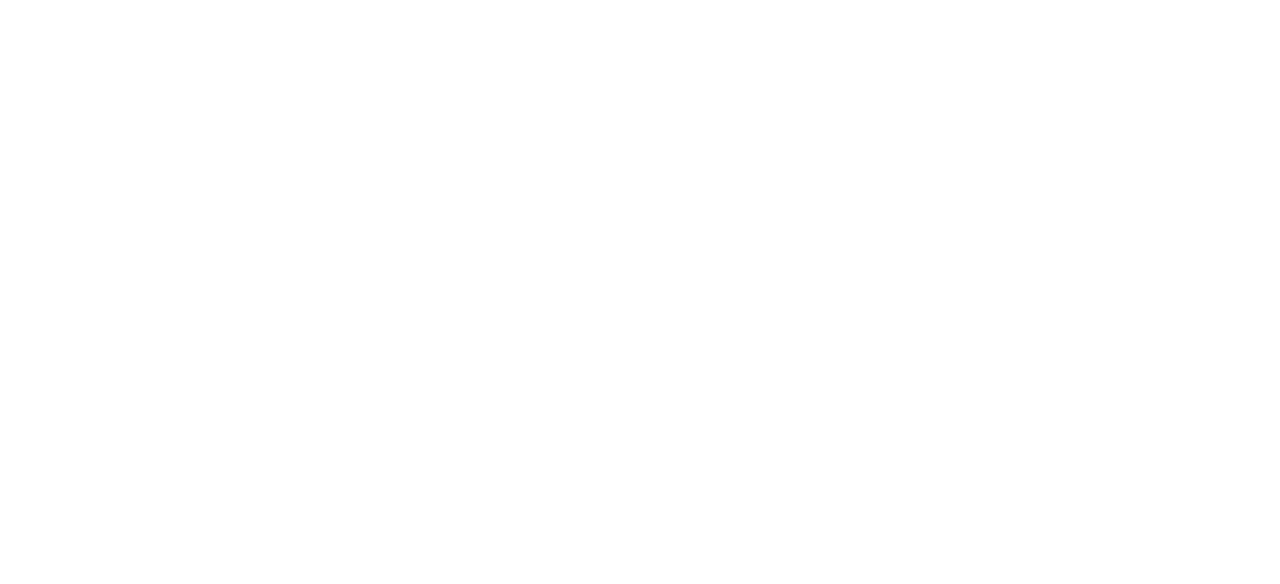
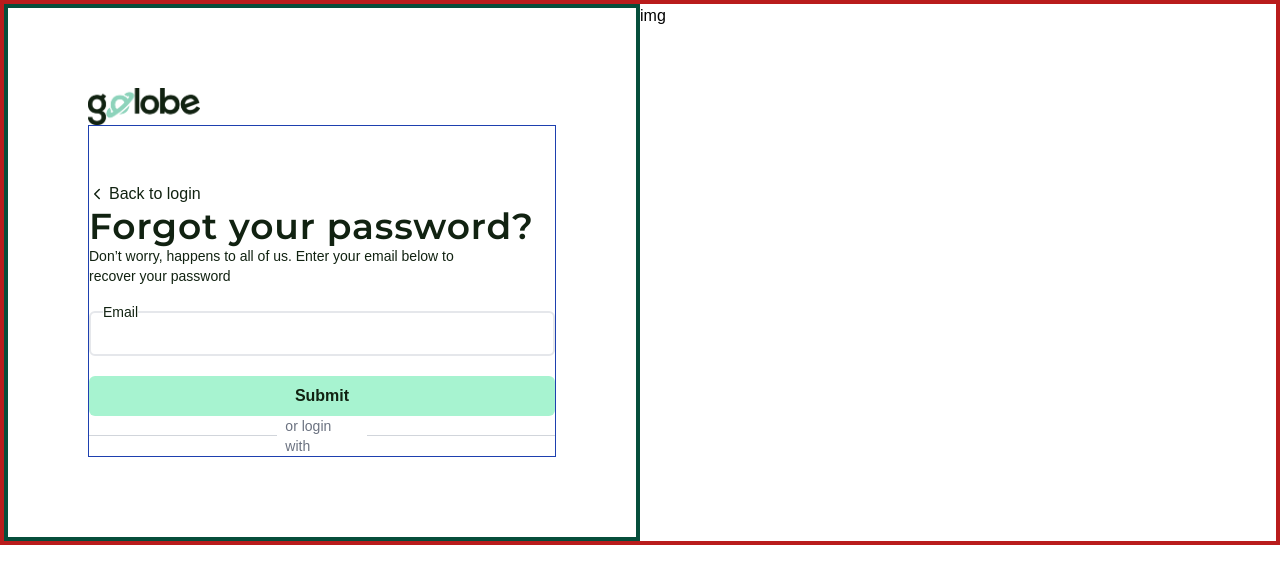
Before and after one commit to Heritagify/Travelling-Website, a React (Vite) app: page /forgottenPassword in a window 1280 px wide. Before the commit this address had no page. Shown: the top 584 px of the page. Built offline with nearby package versions, Linux system fonts and the light colour scheme; a web font is replaced by a local one.

Commit message:
started forgotten password

```diff
--- a/src/App.jsx
+++ b/src/App.jsx
@@ -2,7 +2,8 @@ import {BrowserRouter, Routes, Route } from "react-router-dom"// import { MapCon
 // import Map from './Map.jsx'
 import Home from './Home'
 import Login from './Login';
-import Flights from './Flights'
+import Flights from './Flights';
+import ForgotPassword from "./ForgotPassword"
 
 function App() {
   return (
@@ -11,6 +12,7 @@ function App() {
       <Route path="/" element={<Home/>}></Route>
       <Route path="/login" element={<Login/>}></Route>
       <Route path="/flight" element={<Flights/>}></Route>
+      <Route path="/forgottenPassword" element={<ForgotPassword/>}></Route>
     </Routes>
   {/* <Map/> */}
   {/* <Login/> */}
--- a/src/Flights.jsx
+++ b/src/Flights.jsx
@@ -151,7 +151,7 @@ const Flights = () => {
                         </div>
                       </div>
                       <p className="text-sm font-monts">
-                        Traveling is a unique experience as it's the best way to unplug from the pushes and pulls of daily life.
+                        Traveling is a unique experience as it is the best way to unplug from the pushes and pulls of daily life.
                         It helps us to forget about our problems, frustrations, and fears at home.
                         During our journey, we experience life in different ways.
                         We explore new places, cultures, cuisines, traditions, and ways of living.
--- /dev/null
+++ b/src/ForgotPassword.jsx
@@ -0,0 +1,54 @@
+import logo from "./assets/footLogo.png"
+import { IoChevronBack } from "react-icons/io5";
+import { Link} from 'react-router-dom';
+
+
+
+
+
+
+
+
+
+const ForgotPassword = () => {
+
+    // const navigate = useNavigate();
+
+    // const navigateLogin = ()=> {
+    //     navigate('/login')
+    // }
+
+
+  return (
+    <div className="flex border-4 border-red-700">
+        <div className="w-1/2 p-20 border-4 border-emerald-900">
+          <img src={ logo } className="w-28" alt="logo"/>
+          <div className="pt-14 border border-blue-800 text-blackGreen">
+              <Link to="/login" className=" flex gap-1 items-center cursor-pointer">
+                <IoChevronBack/> Back to login
+              </Link>
+              <h1 className="text-4xl tracking-wide font-semibold font-monts">Forgot your password?</h1>
+              <p className="w-96 text-sm">Don’t worry, happens to all of us. Enter your email below to recover your password</p>
+              <fieldset className='border-2 py-1 w-full mt-4 my-5 rounded-md'>
+                <legend className=' ml-3 text-sm'>Email</legend>
+                <input className='w-full outline-none px-2' />
+               </fieldset>
+               <button className='w-full py-2 rounded-md font-semibold bg-emerald-200'>Submit</button>
+
+
+               <div className="flex items-center">
+                    <div className="w-48 border-t border-gray-300"></div>
+                    <div className="mx-2 text-sm text-gray-500">or login with</div>
+                    <div className="w-48 border-t border-gray-300"></div>
+                </div>
+          </div>
+
+
+        </div>
+
+        img
+    </div>
+  )
+}
+
+export default ForgotPassword
```
